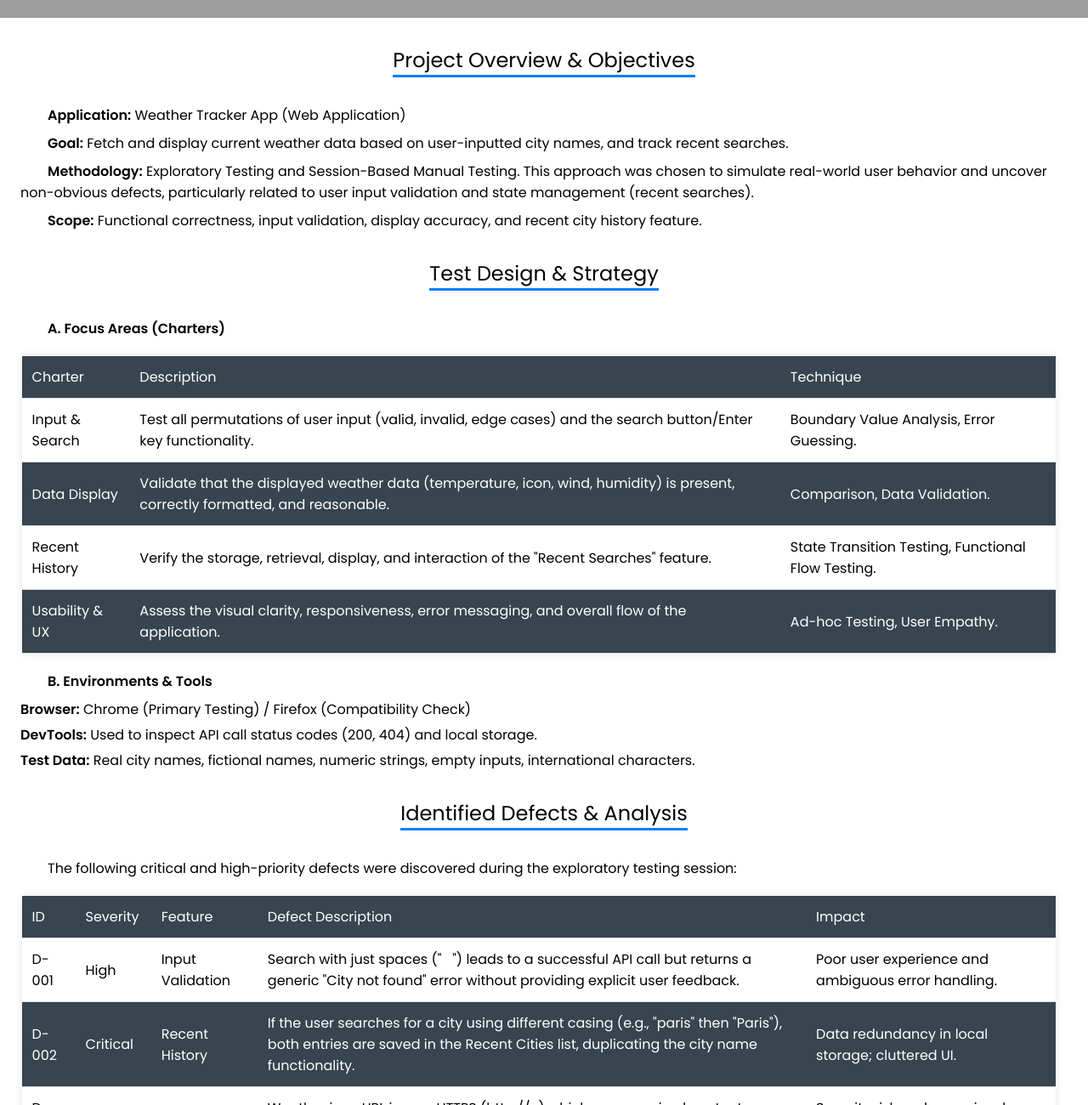
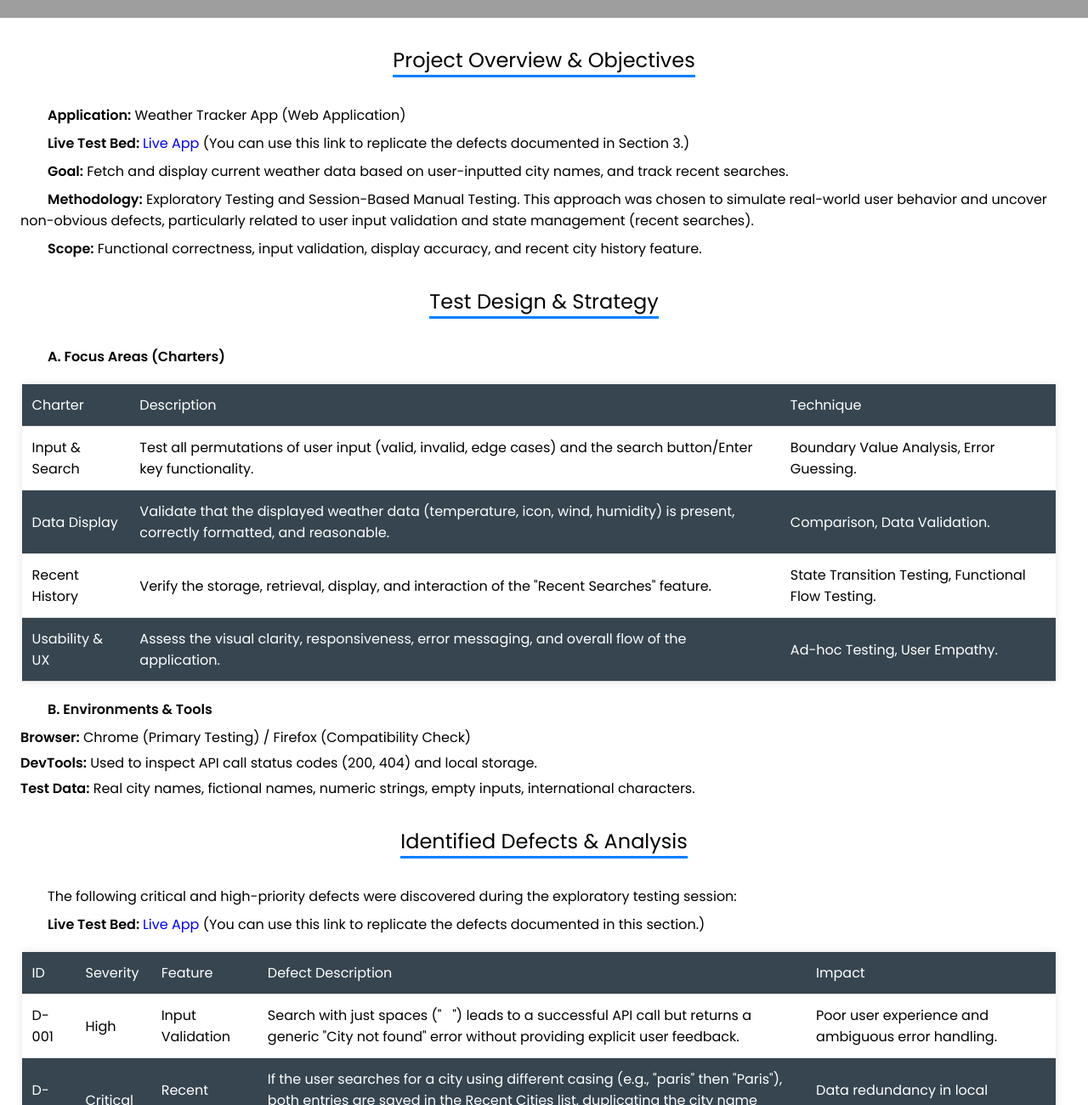
Before and after one commit to sJoven/portfolio, a plain HTML site: page projects/001/index.html in a window 1280 px wide. Shown: the part 683-1983 px from the top of the page at 85% size. Drawn offline with Linux system fonts and the light colour scheme; grey boxes are pictures that could not be loaded; files whose address does not match are found by name.

Commit message:
+001-live

```diff
--- a/projects/001/index.html
+++ b/projects/001/index.html
@@ -158,6 +158,7 @@
     </div>
     <div class="content">
         <p><strong>Application:</strong> Weather Tracker App (Web Application)</p>
+        <p><strong>Live Test Bed: </strong> <a href="https://sjoven.github.io/weather-tracker-app/" target="_blank" rel="noopener noreferrer">Live App</a> (You can use this link to replicate the defects documented in Section 3.)</p>
         <p><strong>Goal:</strong> Fetch and display current weather data based on user-inputted city names, and track recent searches.</p>
         <p><strong>Methodology:</strong> Exploratory Testing and Session-Based Manual Testing. This approach was chosen to simulate real-world user behavior and uncover non-obvious defects, particularly related to user input validation and state management (recent searches).</p>
         <p><strong>Scope:</strong> Functional correctness, input validation, display accuracy, and recent city history feature.</p>
@@ -212,6 +213,7 @@
     </div>
     <div class="content">
         <p>The following critical and high-priority defects were discovered during the exploratory testing session:</p>
+        <p><strong>Live Test Bed: </strong><a href="https://sjoven.github.io/weather-tracker-app/" target="_blank" rel="noopener noreferrer">Live App</a> (You can use this link to replicate the defects documented in this section.)</p></p>
         <table>
             <thead>
                 <tr>
```
